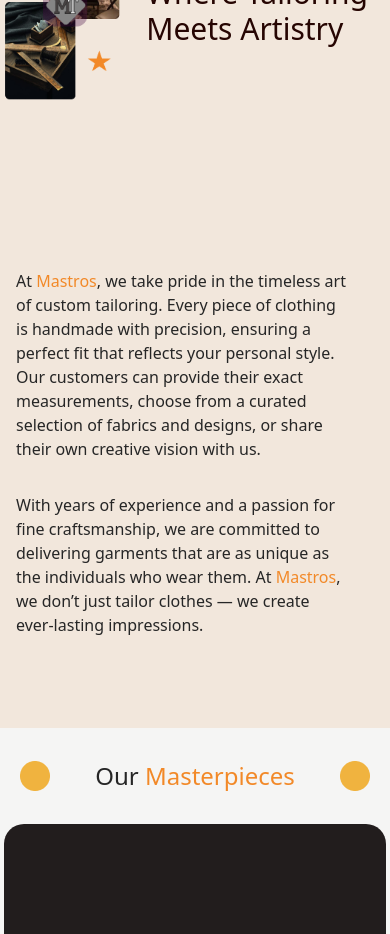
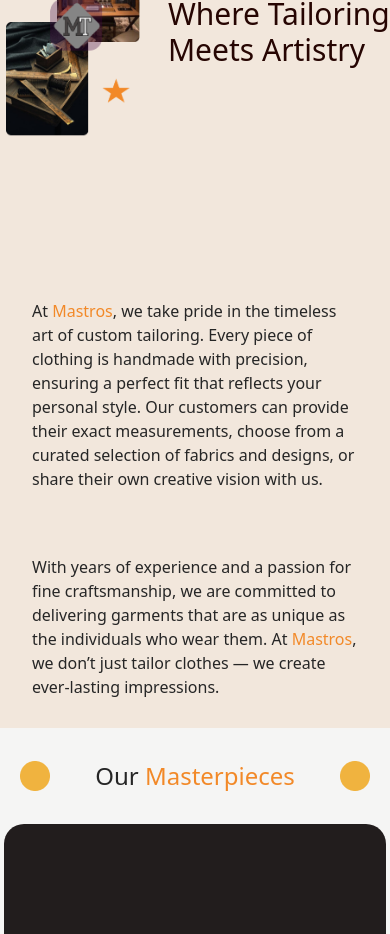
Before and after one commit to gbejoy/Masters_of_tailoring, a React (Vite) app in the folder vite-project/: page / in a window 390 px wide. Shown: the part 960-1894 px from the top of the page. Built offline with nearby package versions, Linux system fonts and the light colour scheme.

Commit message:
New components styles -2

```diff
--- a/vite-project/src/Components/About.jsx
+++ b/vite-project/src/Components/About.jsx
@@ -4,7 +4,7 @@ export default function About() {
     return (
         <section id="about" className="w-full h-screen bg-[#F2E7DC] flex flex-col md:flex-row items-center justify-center">
             {/* Image container */}
-            <div className="w-full h-[30%] md:w-1/3 md:h-full flex flex-row justify-center items-center gap-[1rem]">
+            <div className="w-full h-[35%] md:w-1/3 md:h-full flex flex-row justify-center items-center gap-[1rem]">
                 <img
                     src={CollectionStar}
                     alt="group"
@@ -15,11 +15,11 @@ export default function About() {
                 </div>
             </div>
 
-            <div className="w-full md:w-2/3 h-[70%] md:h-full flex flex-col justify-center gap-[2.5rem] xl:gap-[4rem]">
+            <div className="w-full md:w-2/3 h-[70%] md:h-full flex flex-col md:justify-center gap-[2.5rem] xl:gap-[4rem]">
                 <div className='text-left'>
                     <h1 className='hidden md:block font-Sail text-3xl xl:text-4xl text-left text-[#260502]'>Where Tailoring Meets Artistry</h1>
                 </div>
-                <div className='pl-4 text-[1rem] font-Noto w-[90%] xl:w-[80%] flex flex-col gap-[2rem] text-[#262626]'>
+                <div className='px-8 md:px-0 text-[1rem] font-Noto pt-[5rem] md:pt-[0] w-full xl:w-[80%] flex flex-col gap-[4rem] md:gap-[3rem] text-[#262626]'>
                     <p>
                     At <span className='text-[#F28928]'>Mastros</span>, we take pride in the timeless art of custom tailoring. Every piece of clothing is handmade with precision, ensuring a perfect fit that reflects your personal style. Our customers can provide their exact measurements, choose from a curated selection of fabrics and designs, or share their own creative vision with us.
                     </p>
```
